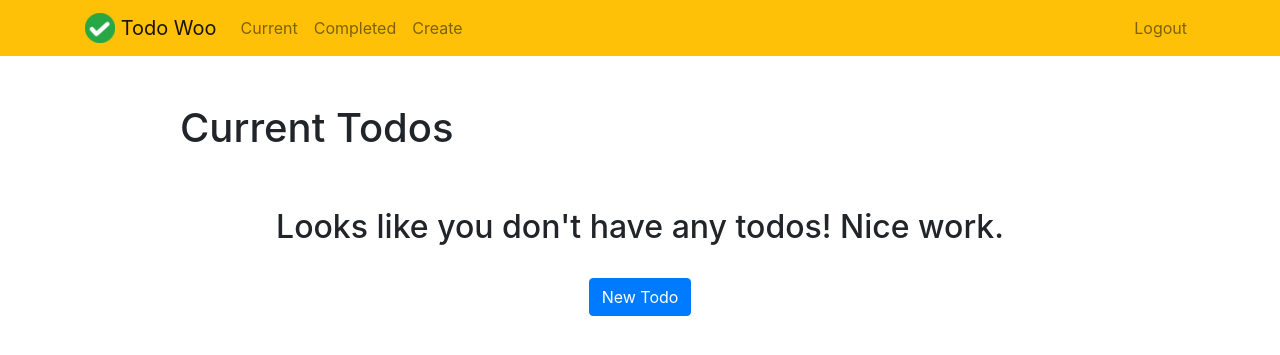
After one commit to parsarezaee/todo-list-with-api, a Django app: page /cuurent/ in a window 1280 px wide. The commit adds this page. Shown: the top 355 px of the page. Run offline with Django 3.2, Linux system fonts and the light colour scheme; the visitor is signed in with stand-in values (Sample User, id 1); data that the repository does not hold is empty; some libraries are stand-ins or nearby versions.

Commit message:
add currenttodos view

```diff
--- a/templates/base.html
+++ b/templates/base.html
@@ -29,7 +29,7 @@
         <ul class="navbar-nav mr-auto">
 
                 <li class="nav-item {{ current }}">
-                    <a class="nav-link" href="currenttodos">Current</a>
+                    <a class="nav-link" href="{% url 'todo:currenttodos' %}">Current</a>
                 </li>
                 <li class="nav-item {{ completed }}">
                     <a class="nav-link" href="completedtodos">Completed</a>
--- /dev/null
+++ b/todo/templates/todo/currenttodos.html
@@ -0,0 +1,34 @@
+{% extends 'base.html' %}
+
+{% block title %}Current todos{% endblock %}
+
+
+{% block content %}
+
+<div class="row justify-content-center mt-5">
+    <div class="col-md-10">
+        {% if todos %}
+        <h1>{{ todos.count }} Current Todo{{ todos.count|pluralize }}</h1>
+        {% else %}
+                       <h1>Current Todos</h1>
+                       {% endif %}
+    </div>
+</div>
+<div class="row justify-content-center mt-5">
+    <div class="col-md-10">
+    {% if todos %}
+    <div class="list-group">
+        {% for todo in todos %}
+        <a href="{% url 'todo:viewtodo' todo.id %}" class="list-group-item list-group-item-action{% if todo.important %} list-group-item-danger{% endif %}"><b>{{ todo.title }}</b>{% if todo.memo %} - {{ todo.memo|truncatechars:30 }}{% endif %}</a>
+        {% endfor %}
+    </div>
+        {% else %}
+        <div class="text-center">
+            <h2>Looks like you don't have any todos! Nice work.</h2>
+            <br>
+            <a role="button" class="btn btn-primary" href="{% url 'todo:createtodo' %}">New Todo</a>
+        </div>
+        {% endif %}
+    </div>
+</div>
+{% endblock %}
--- a/todo/urls.py
+++ b/todo/urls.py
@@ -4,5 +4,8 @@ from . import views
 app_name = 'todo'
 urlpatterns = [
     path('', views.home, name='home'),
-    path('create/', views.createtodo, name='createtodo')
+    path('create/', views.createtodo, name='createtodo'),
+    path('cuurent/', views.currenttodos, name='currenttodos'),
+    path('todo/<int:todo_pk>', views.viewtodo, name='viewtodo')
+
 ]
--- a/todo/views.py
+++ b/todo/views.py
@@ -1,8 +1,8 @@
 from distutils.log import log
-from django.shortcuts import render, redirect
+from django.shortcuts import get_object_or_404, render, redirect
 from .forms import TodoForm
 from django.contrib.auth.decorators import login_required
-
+from .models import TodoModel
 
 
 
@@ -26,3 +26,28 @@ def createtodo(request):
             return redirect('todo:home')
         except ValueError:
             return render(request, 'todo/createtodo.html', {'form':form, 'error':'Bad data passed in. Try again'})
+
+
+
+#current user's todos
+@login_required
+def currenttodos(request):
+    todos =TodoModel.objects.filter(user=request.user, datecompleted__isnull=True)
+    return render(request, 'todo/currenttodos.html', {'todos':todos})
+
+
+
+
+@login_required
+def viewtodo(request, todo_pk):
+    todo = get_object_or_404(TodoModel, pk=todo_pk, user=request.user )
+    if request.method == "GET":
+        form = TodoForm(instance=todo)
+        return render(request, 'todo/viewtodo.html', {'todo':todo, 'form':form})
+    else:
+        try:
+            form = TodoForm(request.POST, instance=todo)
+            form.save()
+            return redirect('todo:currenttodos')
+        except ValueError:
+            return render(request, 'todo/viewtodo.html', {'todo':todo, 'form':form, 'error':'Bad info'})
```
Also changed, not shown: todo/templates/todo/viewtodo.html (added, +46 -0 lines).
